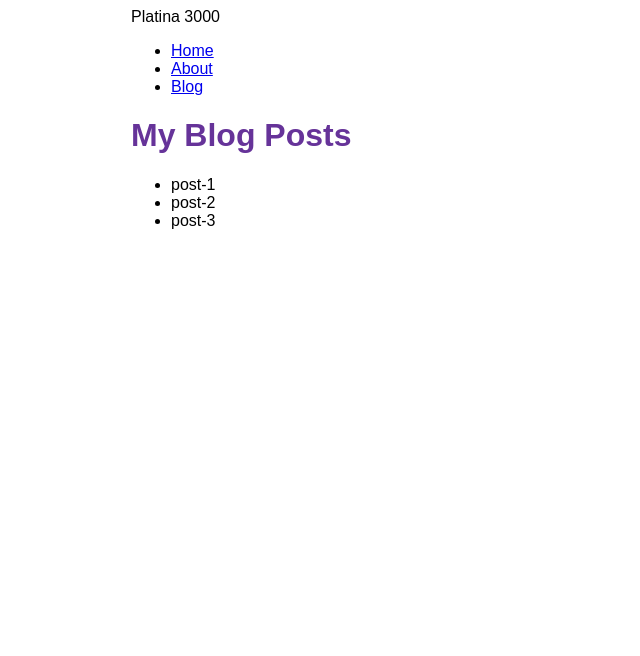
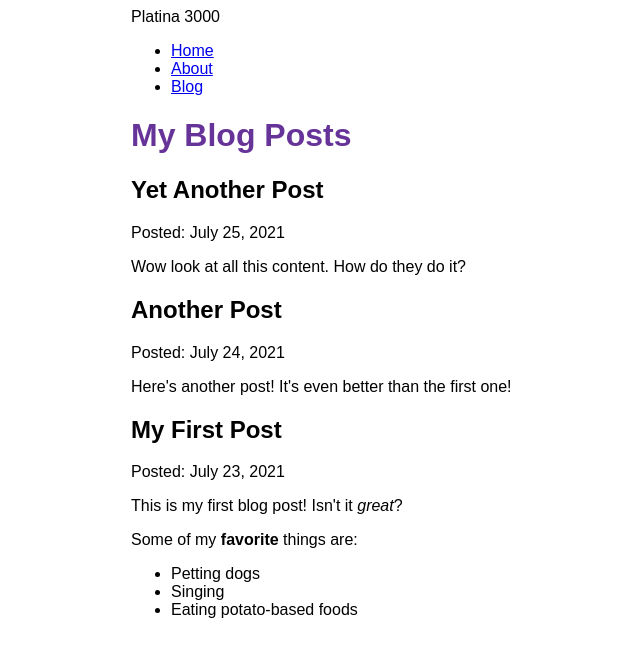
Before and after one commit to agocsbence/platina, a Gatsby site: page /blog in a window 1280 px wide. Shown: the whole page, without its empty margins (259-899 px from the left). Built offline with nearby package versions, Linux system fonts and the light colour scheme; Gatsby itself is replaced by a stand-in of ours.

Commit message:
add blog post data from graphql query

```diff
--- a/blog/post-1.mdx
+++ b/blog/post-1.mdx
@@ -0,0 +1,12 @@
+---
+title: "My First Post"
+date: "2021-07-23"
+---
+
+This is my first blog post! Isn't it *great*?
+
+Some of my **favorite** things are:
+
+* Petting dogs
+* Singing
+* Eating potato-based foods
--- a/blog/post-2.mdx
+++ b/blog/post-2.mdx
@@ -0,0 +1,6 @@
+---
+title: "Another Post"
+date: "2021-07-24"
+---
+
+Here's another post! It's even better than the first one!
--- a/blog/post-3.mdx
+++ b/blog/post-3.mdx
@@ -0,0 +1,6 @@
+---
+title: "Yet Another Post"
+date: "2021-07-25"
+---
+
+Wow look at all this content. How do they do it?
--- a/gatsby-config.js
+++ b/gatsby-config.js
@@ -13,5 +13,6 @@
         path: `${__dirname}/blog`,
       }
     },
+    "gatsby-plugin-mdx",
   ],
 };
--- a/package.json
+++ b/package.json
@@ -14,8 +14,11 @@
     "clean": "gatsby clean"
   },
   "dependencies": {
+    "@mdx-js/mdx": "^1.6.22",
+    "@mdx-js/react": "^1.6.22",
     "gatsby": "^4.2.0",
     "gatsby-plugin-image": "^2.2.0",
+    "gatsby-plugin-mdx": "^3.2.0",
     "gatsby-plugin-sharp": "^4.2.0",
     "gatsby-source-filesystem": "^4.2.0",
     "react": "^17.0.1",
--- a/src/pages/blog.js
+++ b/src/pages/blog.js
@@ -1,28 +1,36 @@
 import * as React from 'react'
+import { graphql } from 'gatsby'
+import { MDXRenderer } from 'gatsby-plugin-mdx'
 import Layout from '../components/layout'
-import { graphql } from 'gatsby'
 
 const BlogPage = ({ data }) => {
   return (
     <Layout pageTitle="My Blog Posts">
-      <ul>
       {
-        data.allFile.nodes.map(node => (
-          <li key={node.name}>
-            {node.name}
-          </li>
+        data.allMdx.nodes.map((node) => (
+          <article key={node.id}>
+            <h2>{node.frontmatter.title}</h2>
+            <p>Posted: {node.frontmatter.date}</p>
+            <MDXRenderer>
+              {node.body}
+            </MDXRenderer>
+          </article>
         ))
       }
-      </ul>
     </Layout>
   )
 }
 
 export const query = graphql`
   query {
-    allFile {
+    allMdx(sort: {fields: frontmatter___date, order: DESC}) {
       nodes {
-        name
+        frontmatter {
+          date(formatString: "MMMM D, YYYY")
+          title
+        }
+        id
+        body
       }
     }
   }
```
Also changed, not shown: 1 other file.
